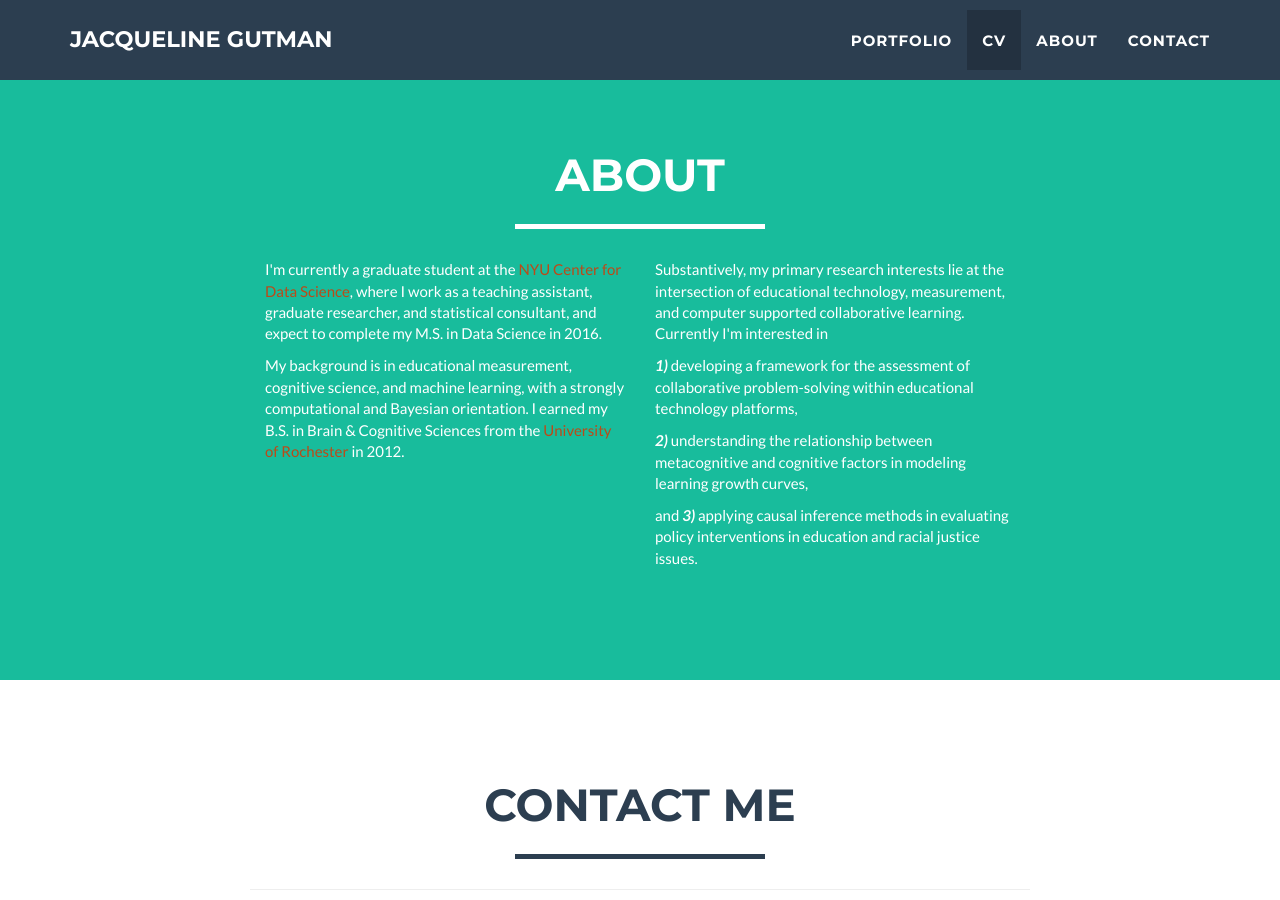
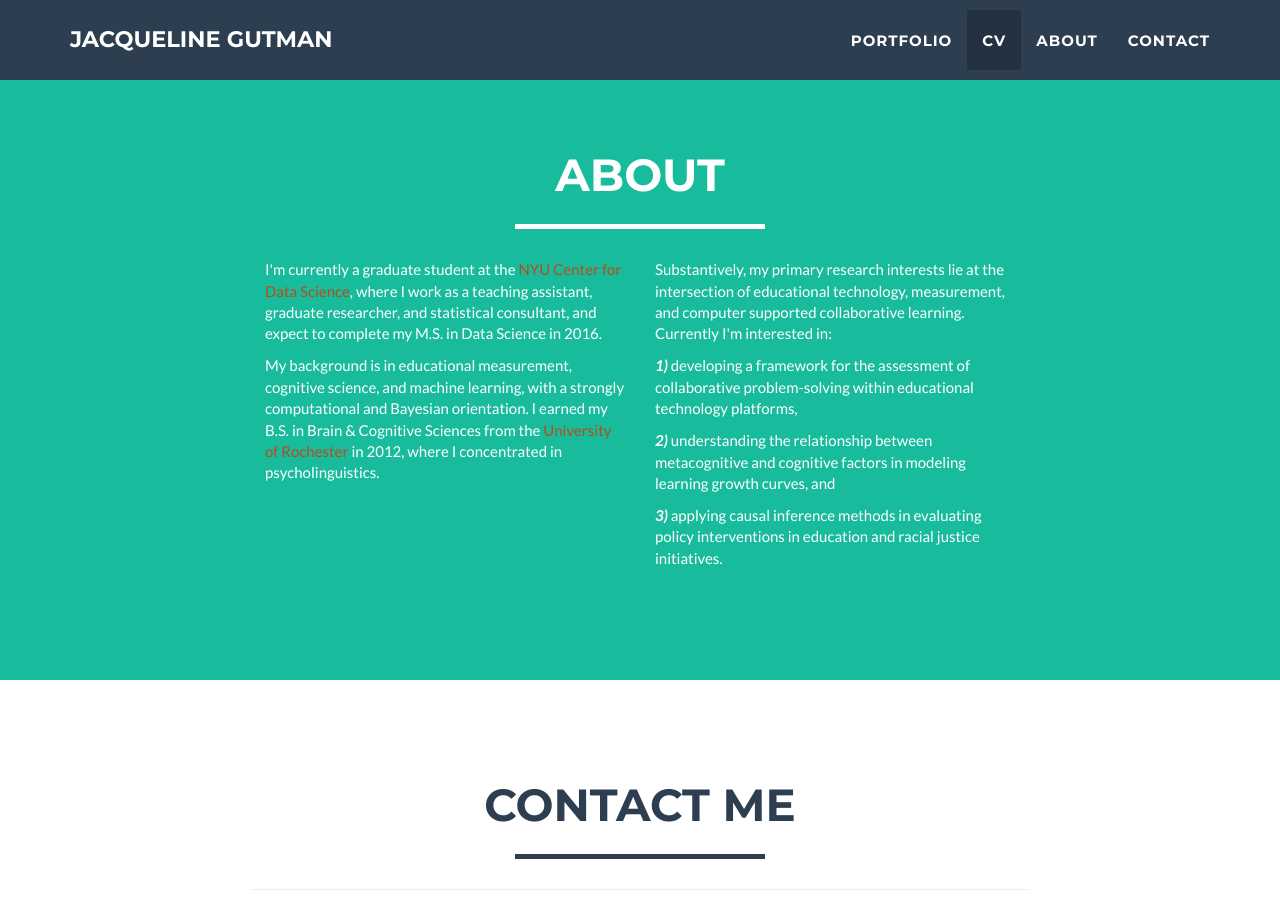
Before and after one commit to jgutman/jgutman.github.io, a Jekyll site: the page built from index.html, in a window 1280 px wide and 900 px high, scrolled down 3217 px. Built offline with Jekyll 4.4.1, drawn with Linux system fonts in a browser that asks for light colours.

Commit message:
some updates

```diff
--- a/_includes/about.html
+++ b/_includes/about.html
@@ -11,10 +11,10 @@
                 <div class="col-lg-4 col-lg-offset-2">
                     <p.small>I'm currently a graduate student at the <a href="http://cds.nyu.edu">NYU Center for Data Science</a>, where I work as a teaching assistant, graduate researcher, and statistical consultant, and expect to complete my M.S. in Data Science in 2016. </p>
 
-                      <p.small>My background is in educational measurement, cognitive science, and machine learning, with a strongly computational and Bayesian orientation. I earned my B.S. in Brain &amp; Cognitive Sciences from the <a href="http://www.bcs.rochester.edu">University of Rochester</a> in 2012.</p>
+                      <p.small>My background is in educational measurement, cognitive science, and machine learning, with a strongly computational and Bayesian orientation. I earned my B.S. in Brain &amp; Cognitive Sciences from the <a href="http://www.bcs.rochester.edu">University of Rochester</a> in 2012, where I concentrated in psycholinguistics.</p>
                 </div>
                 <div class="col-lg-4">
-                    <p.small>Substantively, my primary research interests lie at the intersection of educational technology, measurement, and computer supported collaborative learning. Currently I'm interested in</p> <p.small><b><i>1)</i></b> developing a framework for the assessment of collaborative problem-solving within educational technology platforms,</p> <p.small><b><i>2)</i></b> understanding the relationship between metacognitive and cognitive factors in modeling learning growth curves,</p> <p.small>and <b><i>3)</i></b> applying causal inference methods in evaluating policy interventions in education and racial justice issues.</p>
+                    <p.small>Substantively, my primary research interests lie at the intersection of educational technology, measurement, and computer supported collaborative learning. Currently I'm interested in: </p> <p.small><b><i>1)</i></b> developing a framework for the assessment of collaborative problem-solving within educational technology platforms,</p> <p.small><b><i>2)</i></b> understanding the relationship between metacognitive and cognitive factors in modeling learning growth curves, and </p> <p.small><b><i>3)</i></b> applying causal inference methods in evaluating policy interventions in education and racial justice initiatives.</p>
                 </div>
             </div>
         </div>
```
Also changed, not shown: 8 other files.
